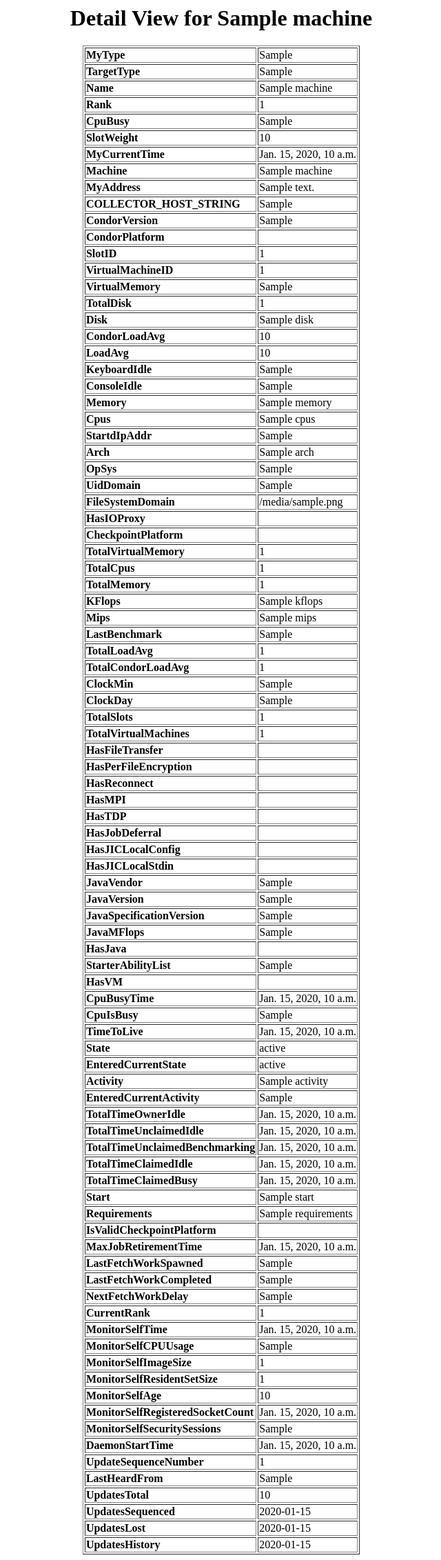
After one commit to fpierfed/owl_web, a Django app: template templates/inventory/detail.html in a window 1280 px wide. The commit adds this page. Shown: the whole page at 69% size, without its empty margins (319-959 px from the left). Run offline with Django 3.2, Linux system fonts and the light colour scheme; the template is opened without the code that fills it: most values are stand-ins (such as "Sample title", 1, 10 or a date in 2020); parts of the project's set-up code (start-up, migrations or seed data) failed here and were passed over.

Commit message:
implemented detail page per VM

```diff
--- /dev/null
+++ b/templates/inventory/detail.html
@@ -0,0 +1,105 @@
+<html>
+<head>
+<meta http-equiv="refresh" content="30" />
+<title>Detail View for {{ machine.Name }}</title>
+</head>
+<body>
+
+<center>
+    <h1>Detail View for {{ machine.Name }}</h1>
+    <table border="1">
+        <tr><td><b>MyType</b></td><td>{{ machine.MyType }}</td></tr>
+        <tr><td><b>TargetType</b></td><td>{{ machine.TargetType }}</td></tr>
+        <tr><td><b>Name</b></td><td>{{ machine.Name }}</td></tr>
+        <tr><td><b>Rank</b></td><td>{{ machine.Rank }}</td></tr>
+        <tr><td><b>CpuBusy</b></td><td>{{ machine.CpuBusy }}</td></tr>
+        <tr><td><b>SlotWeight</b></td><td>{{ machine.SlotWeight }}</td></tr>
+        <tr><td><b>MyCurrentTime</b></td><td>{{ machine.MyCurrentTime }}</td></tr>
+        <tr><td><b>Machine</b></td><td>{{ machine.Machine }}</td></tr>
+        <tr><td><b>MyAddress</b></td><td>{{ machine.MyAddress }}</td></tr>
+        <tr><td><b>COLLECTOR_HOST_STRING</b></td><td>{{ machine.COLLECTOR_HOST_STRING }}</td></tr>
+        <tr><td><b>CondorVersion</b></td><td>{{ machine.CondorVersion }}</td></tr>
+        <tr><td><b>CondorPlatform</b></td><td>{{ machine.CondorPlatform }}</td></tr>
+        <tr><td><b>SlotID</b></td><td>{{ machine.SlotID }}</td></tr>
+        <tr><td><b>VirtualMachineID</b></td><td>{{ machine.VirtualMachineID }}</td></tr>
+        <tr><td><b>VirtualMemory</b></td><td>{{ machine.VirtualMemory }}</td></tr>
+        <tr><td><b>TotalDisk</b></td><td>{{ machine.TotalDisk }}</td></tr>
+        <tr><td><b>Disk</b></td><td>{{ machine.Disk }}</td></tr>
+        <tr><td><b>CondorLoadAvg</b></td><td>{{ machine.CondorLoadAvg }}</td></tr>
+        <tr><td><b>LoadAvg</b></td><td>{{ machine.LoadAvg }}</td></tr>
+        <tr><td><b>KeyboardIdle</b></td><td>{{ machine.KeyboardIdle }}</td></tr>
+        <tr><td><b>ConsoleIdle</b></td><td>{{ machine.ConsoleIdle }}</td></tr>
+        <tr><td><b>Memory</b></td><td>{{ machine.Memory }}</td></tr>
+        <tr><td><b>Cpus</b></td><td>{{ machine.Cpus }}</td></tr>
+        <tr><td><b>StartdIpAddr</b></td><td>{{ machine.StartdIpAddr }}</td></tr>
+        <tr><td><b>Arch</b></td><td>{{ machine.Arch }}</td></tr>
+        <tr><td><b>OpSys</b></td><td>{{ machine.OpSys }}</td></tr>
+        <tr><td><b>UidDomain</b></td><td>{{ machine.UidDomain }}</td></tr>
+        <tr><td><b>FileSystemDomain</b></td><td>{{ machine.FileSystemDomain }}</td></tr>
+        <tr><td><b>HasIOProxy</b></td><td>{{ machine.HasIOProxy }}</td></tr>
+        <tr><td><b>CheckpointPlatform</b></td><td>{{ machine.CheckpointPlatform }}</td></tr>
+        <tr><td><b>TotalVirtualMemory</b></td><td>{{ machine.TotalVirtualMemory }}</td></tr>
+        <tr><td><b>TotalCpus</b></td><td>{{ machine.TotalCpus }}</td></tr>
+        <tr><td><b>TotalMemory</b></td><td>{{ machine.TotalMemory }}</td></tr>
+        <tr><td><b>KFlops</b></td><td>{{ machine.KFlops }}</td></tr>
+        <tr><td><b>Mips</b></td><td>{{ machine.Mips }}</td></tr>
+        <tr><td><b>LastBenchmark</b></td><td>{{ machine.LastBenchmark }}</td></tr>
+        <tr><td><b>TotalLoadAvg</b></td><td>{{ machine.TotalLoadAvg }}</td></tr>
+        <tr><td><b>TotalCondorLoadAvg</b></td><td>{{ machine.TotalCondorLoadAvg }}</td></tr>
+        <tr><td><b>ClockMin</b></td><td>{{ machine.ClockMin }}</td></tr>
+        <tr><td><b>ClockDay</b></td><td>{{ machine.ClockDay }}</td></tr>
+        <tr><td><b>TotalSlots</b></td><td>{{ machine.TotalSlots }}</td></tr>
+        <tr><td><b>TotalVirtualMachines</b></td><td>{{ machine.TotalVirtualMachines }}</td></tr>
+        <tr><td><b>HasFileTransfer</b></td><td>{{ machine.HasFileTransfer }}</td></tr>
+        <tr><td><b>HasPerFileEncryption</b></td><td>{{ machine.HasPerFileEncryption }}</td></tr>
+        <tr><td><b>HasReconnect</b></td><td>{{ machine.HasReconnect }}</td></tr>
+        <tr><td><b>HasMPI</b></td><td>{{ machine.HasMPI }}</td></tr>
+        <tr><td><b>HasTDP</b></td><td>{{ machine.HasTDP }}</td></tr>
+        <tr><td><b>HasJobDeferral</b></td><td>{{ machine.HasJobDeferral }}</td></tr>
+        <tr><td><b>HasJICLocalConfig</b></td><td>{{ machine.HasJICLocalConfig }}</td></tr>
+        <tr><td><b>HasJICLocalStdin</b></td><td>{{ machine.HasJICLocalStdin }}</td></tr>
+        <tr><td><b>JavaVendor</b></td><td>{{ machine.JavaVendor }}</td></tr>
+        <tr><td><b>JavaVersion</b></td><td>{{ machine.JavaVersion }}</td></tr>
+        <tr><td><b>JavaSpecificationVersion</b></td><td>{{ machine.JavaSpecificationVersion }}</td></tr>
+        <tr><td><b>JavaMFlops</b></td><td>{{ machine.JavaMFlops }}</td></tr>
+        <tr><td><b>HasJava</b></td><td>{{ machine.HasJava }}</td></tr>
+        <tr><td><b>StarterAbilityList</b></td><td>{{ machine.StarterAbilityList }}</td></tr>
+        <tr><td><b>HasVM</b></td><td>{{ machine.HasVM }}</td></tr>
+        <tr><td><b>CpuBusyTime</b></td><td>{{ machine.CpuBusyTime }}</td></tr>
+        <tr><td><b>CpuIsBusy</b></td><td>{{ machine.CpuIsBusy }}</td></tr>
+        <tr><td><b>TimeToLive</b></td><td>{{ machine.TimeToLive }}</td></tr>
+        <tr><td><b>State</b></td><td>{{ machine.State }}</td></tr>
+        <tr><td><b>EnteredCurrentState</b></td><td>{{ machine.EnteredCurrentState }}</td></tr>
+        <tr><td><b>Activity</b></td><td>{{ machine.Activity }}</td></tr>
+        <tr><td><b>EnteredCurrentActivity</b></td><td>{{ machine.EnteredCurrentActivity }}</td></tr>
+        <tr><td><b>TotalTimeOwnerIdle</b></td><td>{{ machine.TotalTimeOwnerIdle }}</td></tr>
+        <tr><td><b>TotalTimeUnclaimedIdle</b></td><td>{{ machine.TotalTimeUnclaimedIdle }}</td></tr>
+        <tr><td><b>TotalTimeUnclaimedBenchmarking</b></td><td>{{ machine.TotalTimeUnclaimedBenchmarking }}</td></tr>
+        <tr><td><b>TotalTimeClaimedIdle</b></td><td>{{ machine.TotalTimeClaimedIdle }}</td></tr>
+        <tr><td><b>TotalTimeClaimedBusy</b></td><td>{{ machine.TotalTimeClaimedBusy }}</td></tr>
+        <tr><td><b>Start</b></td><td>{{ machine.Start }}</td></tr>
+        <tr><td><b>Requirements</b></td><td>{{ machine.Requirements }}</td></tr>
+        <tr><td><b>IsValidCheckpointPlatform</b></td><td>{{ machine.IsValidCheckpointPlatform }}</td></tr>
+        <tr><td><b>MaxJobRetirementTime</b></td><td>{{ machine.MaxJobRetirementTime }}</td></tr>
+        <tr><td><b>LastFetchWorkSpawned</b></td><td>{{ machine.LastFetchWorkSpawned }}</td></tr>
+        <tr><td><b>LastFetchWorkCompleted</b></td><td>{{ machine.LastFetchWorkCompleted }}</td></tr>
+        <tr><td><b>NextFetchWorkDelay</b></td><td>{{ machine.NextFetchWorkDelay }}</td></tr>
+        <tr><td><b>CurrentRank</b></td><td>{{ machine.CurrentRank }}</td></tr>
+        <tr><td><b>MonitorSelfTime</b></td><td>{{ machine.MonitorSelfTime }}</td></tr>
+        <tr><td><b>MonitorSelfCPUUsage</b></td><td>{{ machine.MonitorSelfCPUUsage }}</td></tr>
+        <tr><td><b>MonitorSelfImageSize</b></td><td>{{ machine.MonitorSelfImageSize }}</td></tr>
+        <tr><td><b>MonitorSelfResidentSetSize</b></td><td>{{ machine.MonitorSelfResidentSetSize }}</td></tr>
+        <tr><td><b>MonitorSelfAge</b></td><td>{{ machine.MonitorSelfAge }}</td></tr>
+        <tr><td><b>MonitorSelfRegisteredSocketCount</b></td><td>{{ machine.MonitorSelfRegisteredSocketCount }}</td></tr>
+        <tr><td><b>MonitorSelfSecuritySessions</b></td><td>{{ machine.MonitorSelfSecuritySessions }}</td></tr>
+        <tr><td><b>DaemonStartTime</b></td><td>{{ machine.DaemonStartTime }}</td></tr>
+        <tr><td><b>UpdateSequenceNumber</b></td><td>{{ machine.UpdateSequenceNumber }}</td></tr>
+        <tr><td><b>LastHeardFrom</b></td><td>{{ machine.LastHeardFrom }}</td></tr>
+        <tr><td><b>UpdatesTotal</b></td><td>{{ machine.UpdatesTotal }}</td></tr>
+        <tr><td><b>UpdatesSequenced</b></td><td>{{ machine.UpdatesSequenced }}</td></tr>
+        <tr><td><b>UpdatesLost</b></td><td>{{ machine.UpdatesLost }}</td></tr>
+        <tr><td><b>UpdatesHistory</b></td><td>{{ machine.UpdatesHistory }}</td></tr>
+    </table>
+</center>
+</body>
+</html>
--- a/templates/inventory/index.html
+++ b/templates/inventory/index.html
@@ -23,7 +23,7 @@
 
         {% for machine in machines %}
         <tr>
-            <td>{{ machine.Name }}</td>
+            <td><a href="{{ machine.Name }}">{{ machine.Name }}</a></td>
             <td>{{ machine.OpSys }}</td>
             <td>{{ machine.Arch }}</td>
             <td>{{ machine.Cpus }}</td>
--- a/urls.py
+++ b/urls.py
@@ -59,4 +59,5 @@ urlpatterns = patterns('',
 
     # Inventory web app.
     (r'^inventory/$', 'inventory.views.index'),
+    (r'^inventory/(?P<machine_name>[a-zA-Z0-9@-_\.]+)/$', 'inventory.views.detail'),
 )
```
Also changed, not shown: inventory/views.py (+26 -3 lines).
